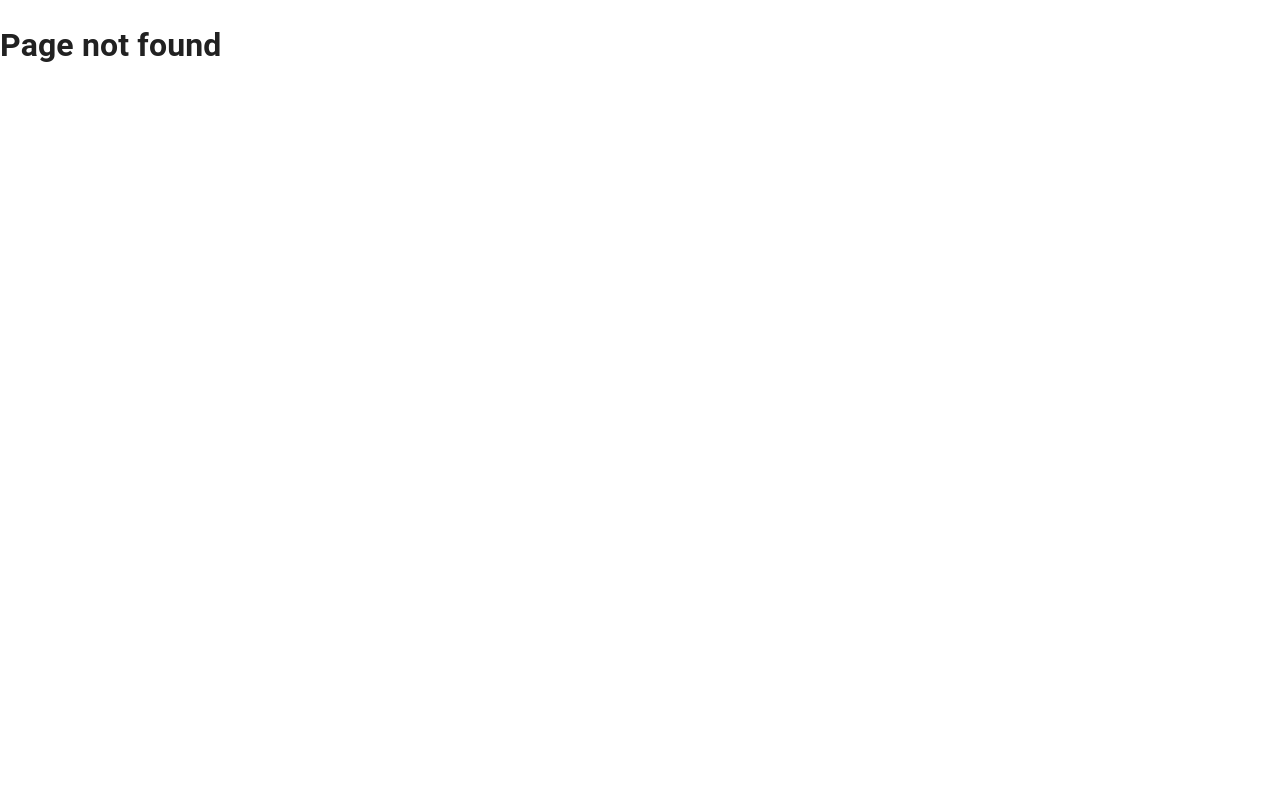
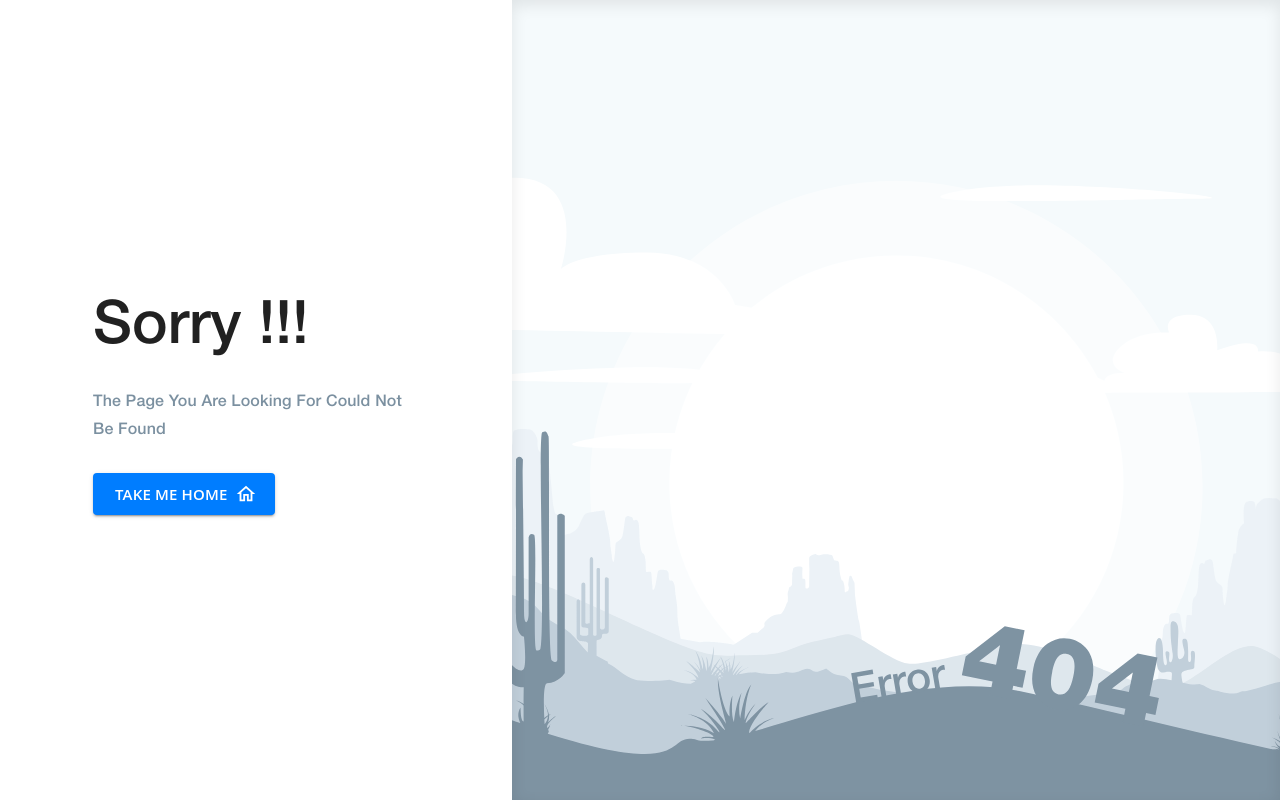
Before and after one commit to t-p-developer/crud-app, a React (Create React App) app: page /blog in a window 1280 px wide. Before the commit this address had no page. Built offline with nearby package versions, Linux system fonts and the light colour scheme; a small style sheet from the web is missing.

Commit message:
Add 404 page styles

```diff
--- a/package.json
+++ b/package.json
@@ -6,6 +6,7 @@
     "@emotion/react": "^11.7.1",
     "@emotion/styled": "^11.6.0",
     "@hookform/resolvers": "^2.8.8",
+    "@mui/icons-material": "^5.4.1",
     "@mui/material": "^5.4.1",
     "@testing-library/jest-dom": "^5.14.1",
     "@testing-library/react": "^12.0.0",
--- a/src/index.tsx
+++ b/src/index.tsx
@@ -1,3 +1,5 @@
+import './style.css';
+
 import CssBaseline from '@mui/material/CssBaseline';
 import * as React from 'react';
 import ReactDOM from 'react-dom';
--- a/src/pages/page-not-found.tsx
+++ /dev/null
@@ -1,7 +0,0 @@
-import * as React from 'react';
-
-export const PageNotFound = () => (
-  <div>
-    <h1>Page not found</h1>
-  </div>
-);
--- /dev/null
+++ b/src/pages/page-not-found/page-not-found.tsx
@@ -0,0 +1,34 @@
+import HomeOutlinedIcon from '@mui/icons-material/HomeOutlined';
+import Button from '@mui/material/Button';
+import Typography from '@mui/material/Typography';
+import * as React from 'react';
+import { Link as RouterLink } from 'react-router-dom';
+
+import { generalConstants } from '../../utils/constants';
+import { ContentWrapper, InfoContainer, LogoContainer, PageContainer } from './styles';
+
+export const PageNotFound = () => (
+  <PageContainer>
+    <InfoContainer>
+      <ContentWrapper>
+        <Typography variant='h2'>{generalConstants.PAGE_NOT_FOUND}</Typography>
+      </ContentWrapper>
+      <ContentWrapper>
+        <Typography variant='subtitle1'>{generalConstants.PAGE_NOT_FOUND_DESCRIPTION}</Typography>
+      </ContentWrapper>
+      <ContentWrapper>
+        <Button
+          component={RouterLink}
+          to='/'
+          variant='contained'
+          color='primary'
+          size='large'
+          endIcon={<HomeOutlinedIcon />}
+        >
+          {generalConstants.TAKE_ME_HOME}
+        </Button>
+      </ContentWrapper>
+    </InfoContainer>
+    <LogoContainer />
+  </PageContainer>
+);
--- /dev/null
+++ b/src/pages/page-not-found/styles.tsx
@@ -0,0 +1,52 @@
+import { styled } from '@mui/material/styles';
+
+import NotFoundImage from '../../assets/images/page-not-found.svg';
+
+export const PageContainer = styled('div')(({ theme }) => ({
+  width: '100%',
+  height: '100%',
+  minHeight: '100%',
+  display: 'flex',
+  flexFlow: 'row nowrap',
+  alignItems: 'center',
+  margin: '0 auto',
+  [theme.breakpoints.down('lg')]: {
+    flexFlow: 'column nowrap'
+  }
+}));
+
+export const InfoContainer = styled('div')(({ theme }) => ({
+  flex: '0 0 40%',
+  padding: '10px 93px',
+  height: '100%',
+  display: 'flex',
+  flexFlow: 'column',
+  alignItems: 'flex-start',
+  justifyContent: 'center',
+  position: 'relative',
+  [theme.breakpoints.down('lg')]: {
+    padding: '10px 20px',
+    height: '50%',
+    alignItems: 'center',
+    textAlign: 'center'
+  }
+}));
+
+export const ContentWrapper = styled('div')({
+  padding: '15px 0'
+});
+
+export const LogoContainer = styled('div')(({ theme }) => ({
+  height: '100%',
+  flex: '0 0 60%',
+  backgroundImage: `url(${NotFoundImage})`,
+  backgroundSize: 'cover',
+  backgroundPosition: 'center bottom',
+  backgroundRepeat: 'no-repeat',
+  backgroundColor: theme.palette.grey[50],
+  boxShadow: 'inset 0 5px 16px 0 rgba(0, 0, 0, 0.09)',
+  [theme.breakpoints.down('lg')]: {
+    width: '100%',
+    height: '50%'
+  }
+}));
--- a/src/routes/protected-routes.tsx
+++ b/src/routes/protected-routes.tsx
@@ -2,7 +2,7 @@ import * as React from 'react';
 import { Route, Routes } from 'react-router-dom';
 
 import { Blog } from '../pages/blog';
-import { PageNotFound } from '../pages/page-not-found';
+import { PageNotFound } from '../pages/page-not-found/page-not-found';
 
 export const ProtectedRoutes: React.FC = () => (
   <Routes>
--- a/src/routes/public-routes.tsx
+++ b/src/routes/public-routes.tsx
@@ -2,7 +2,7 @@ import * as React from 'react';
 import { Route, Routes } from 'react-router-dom';
 
 import { LoginPage } from '../pages/login';
-import { PageNotFound } from '../pages/page-not-found';
+import { PageNotFound } from '../pages/page-not-found/page-not-found';
 
 export const PublicRoutes: React.FC = () => (
   <Routes>
--- /dev/null
+++ b/src/style.css
@@ -0,0 +1,44 @@
+@import url('https://fast.fonts.net/t/1.css?apiType=css&projectid=52860196-1776-49bf-b709-cefc973031fc');
+
+html,
+body,
+#root {
+  margin: 0;
+  padding: 0;
+  height: 100%;
+  min-height: 100%;
+  width: 100%;
+}
+
+html {
+  box-sizing: border-box;
+}
+*,
+*:before,
+*:after {
+  box-sizing: inherit;
+}
+
+@font-face {
+  font-family: 'Helvetica Neue LT W05_65 Medium';
+  src: url('./assets/fonts/240c57a0-fdce-440d-9ce3-85e0cb56f470.woff2') format('woff2'),
+  url('./assets/fonts/7802e576-2ffa-4f22-a409-534355fbea79.woff') format('woff');
+}
+
+@font-face {
+  font-family: 'Helvetica Neue LT W05_66 Md It';
+  src: url('./assets/fonts/de68be2a-5d0e-4b8d-b3eb-940f75503e2a.woff2') format('woff2'),
+  url('./assets/fonts/31029e78-79a0-4940-b82d-2e3c238e1355.woff') format('woff');
+}
+
+@font-face {
+  font-family: 'Helvetica Neue LT W05_75 Bold';
+  src: url('./assets/fonts/800da3b0-675f-465f-892d-d76cecbdd5b1.woff2') format('woff2'),
+  url('./assets/fonts/7b415a05-784a-4a4c-8c94-67e9288312f5.woff') format('woff');
+}
+
+@font-face {
+  font-family: 'Helvetica Neue LT W05_76 Bd It';
+  src: url('./assets/fonts/13ab58b4-b5ba-4c95-afde-ab2608fbbbd9.woff2') format('woff2'),
+  url('./assets/fonts/5018b5b5-c821-4653-bc74-d0b11d735f1a.woff') format('woff');
+}
--- /dev/null
+++ b/src/utils/constants.tsx
@@ -0,0 +1,5 @@
+export const generalConstants = {
+  PAGE_NOT_FOUND_DESCRIPTION: 'The Page You Are Looking For Could Not Be Found',
+  PAGE_NOT_FOUND: 'Sorry !!!',
+  TAKE_ME_HOME: 'Take me home'
+};
```
Also changed, not shown: src/assets/images/page-not-found.svg (added), 1 other file (tests, documents, lock files or other folders).
